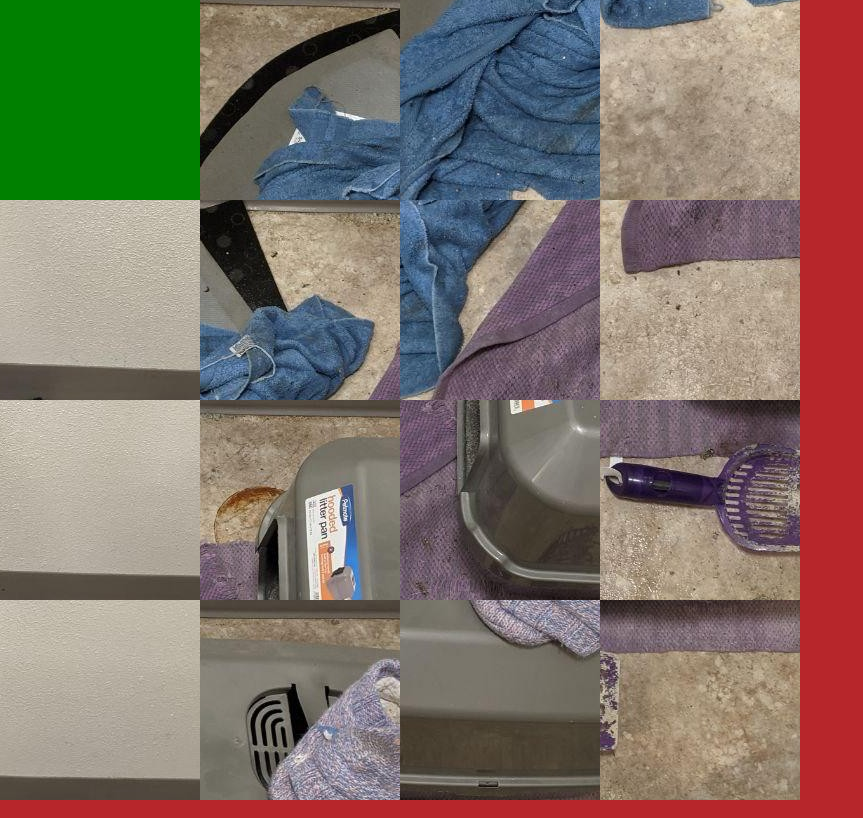
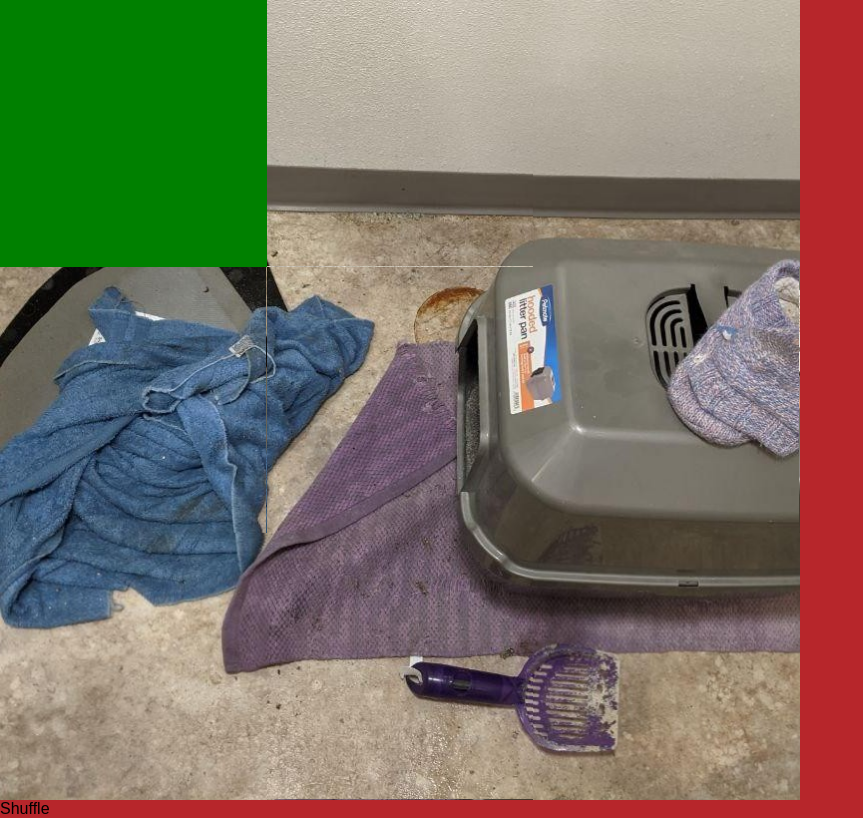
Before and after one commit to Dman757/meade.dev, a Next.js app: page /slider-game in a window 1280 px wide. Shown: the whole page, without its empty margins (0-863 px from the left). Built offline with nearby package versions, Linux system fonts and the light colour scheme.

Commit message:
shuffle button and some cleanup

```diff
--- a/pages/slider-game.js
+++ b/pages/slider-game.js
@@ -1,12 +1,10 @@
-import PageLayout from 'components/PageLayout';
 import styles from 'components/sliderGame.module.css';
-import { urlObjectKeys } from 'next/dist/next-server/lib/utils';
 import { useEffect, useRef, useState } from 'react';
 
 export default function SliderGame() {
   const [imagePieces, setImagePieces] = useState([]);
-  const [xPieces, setxPieces] = useState(4);
-  const [yPieces, setyPieces] = useState(4);
+  const [xPieces, setxPieces] = useState(3);
+  const [yPieces, setyPieces] = useState(3);
   const divArr = useRef([]);
   const canvasRef = useRef(null);
   const leftEdge = useRef([]);
@@ -99,22 +97,18 @@ export default function SliderGame() {
     const newEmptySlot = divArr.current.indexOf(pieceId);
 
     if (newEmptySlot + xPieces === emptySlot) {
-      console.log('down');
       moveElement(emptySlot, newEmptySlot);
     } else if (newEmptySlot - xPieces === emptySlot) {
-      console.log('up');
       moveElement(emptySlot, newEmptySlot);
     } else if (
       newEmptySlot + 1 === emptySlot &&
       !leftEdge.current.includes(emptySlot)
     ) {
-      console.log('left');
       moveElement(emptySlot, newEmptySlot);
     } else if (
       newEmptySlot - 1 === emptySlot &&
       !rightEdge.current.includes(emptySlot)
     ) {
-      console.log('right');
       moveElement(emptySlot, newEmptySlot);
     }
 
@@ -128,13 +122,14 @@ export default function SliderGame() {
     return '';
   }
 
+  // Setup canvas and slice images
   useEffect(() => {
     function loadImage() {
       // todo calculate widthOfOnePiece and heightOfOnePiece based on width/height and # pieces
       // use difficulty slider to determine number of pieces
       console.log(this.width);
       console.log(this.height);
-
+      divArr.current = [];
       // const xPieces = 4;
       // const yPieces = 6;
       // setxxPieces(xPieces);
@@ -143,8 +138,8 @@ export default function SliderGame() {
       const widthOfOnePiece = this.width / xPieces;
       const heightOfOnePiece = this.height / yPieces;
       var images = [];
-      for (var x = 0; x < xPieces; ++x) {
-        for (var y = 0; y < yPieces; ++y) {
+      for (var y = 0; y < yPieces; ++y) {
+        for (var x = 0; x < xPieces; ++x) {
           // var canvas = document.createElement('canvas');
           const canvas = canvasRef.current;
           canvas.width = widthOfOnePiece;
@@ -165,11 +160,9 @@ export default function SliderGame() {
         }
       }
 
-      divArr.current = [];
       for (var i = 0; i < images.length; i++) {
         divArr.current.push(`s${i + 1}`);
       }
-      console.log(divArr.current);
 
       calculateTemplateAreas(xPieces, yPieces);
 
@@ -182,12 +175,48 @@ export default function SliderGame() {
     image.src = '/trash.jpg';
   }, []);
 
+  function shuffle() {
+    for (var i = 0; i < 100 * xPieces * yPieces; i++) {
+      const emptySlot = divArr.current.indexOf('s1');
+      switch (Math.floor(Math.random() * Math.floor(4))) {
+        case 0:
+          if (divArr.current[emptySlot - xPieces]) {
+            moveElement(emptySlot, emptySlot - xPieces);
+          }
+          break;
+        case 1:
+          if (divArr.current[emptySlot + xPieces]) {
+            moveElement(emptySlot, emptySlot + xPieces);
+          }
+          break;
+        case 2:
+          if (
+            divArr.current[emptySlot - 1] &&
+            !leftEdge.current.includes(emptySlot)
+          ) {
+            moveElement(emptySlot, emptySlot - 1);
+          }
+          break;
+        case 3:
+          if (
+            divArr.current[emptySlot + 1] &&
+            !rightEdge.current.includes(emptySlot)
+          ) {
+            moveElement(emptySlot, emptySlot + 1);
+          }
+          break;
+        default:
+          break;
+      }
+    }
+  }
+
   return (
     <>
       <div className={styles.GameArea}>
         {imagePieces.map((_, i) => (
           <div
-            onClick={() => clickCheck(`s${i + 1}`)}
+            onMouseDown={() => clickCheck(`s${i + 1}`)}
             key={`piece${i}`}
             style={{
               // backgroundColor: `#${Math.floor(
@@ -201,6 +230,7 @@ export default function SliderGame() {
           />
         ))}
       </div>
+      <buton onClick={() => shuffle()}>Shuffle</buton>
       <canvas ref={canvasRef} style={{ display: 'none' }} />
     </>
   );
```
